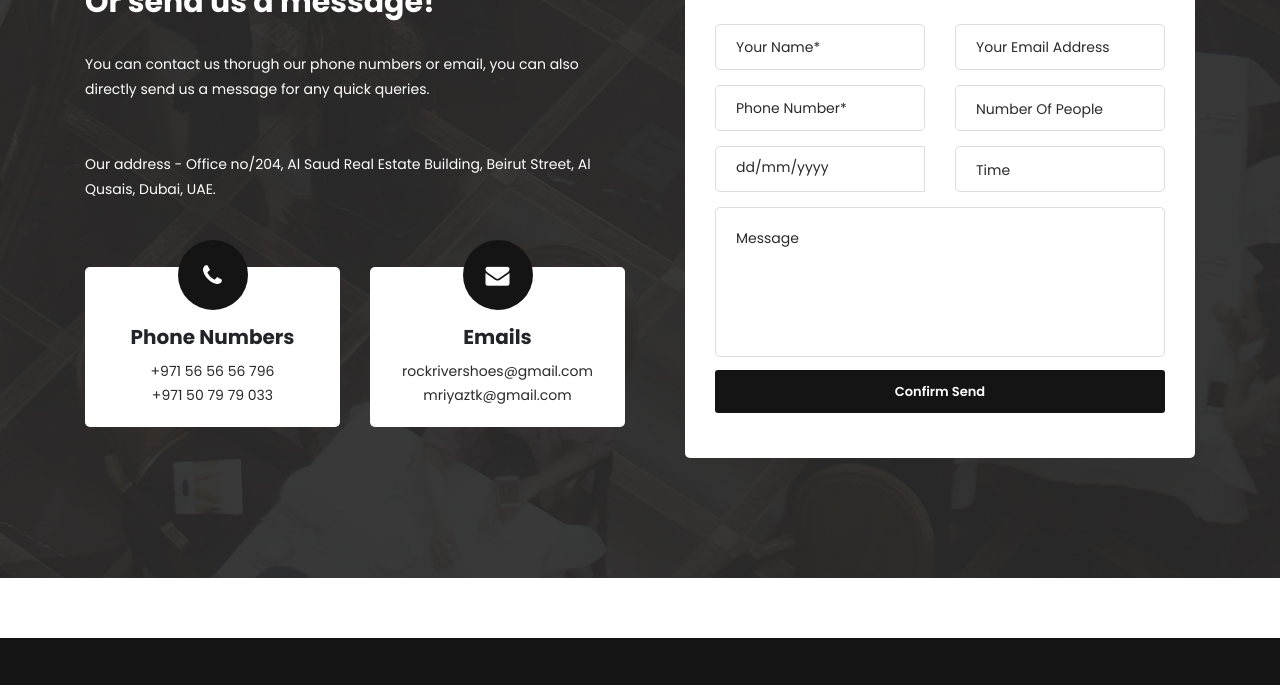
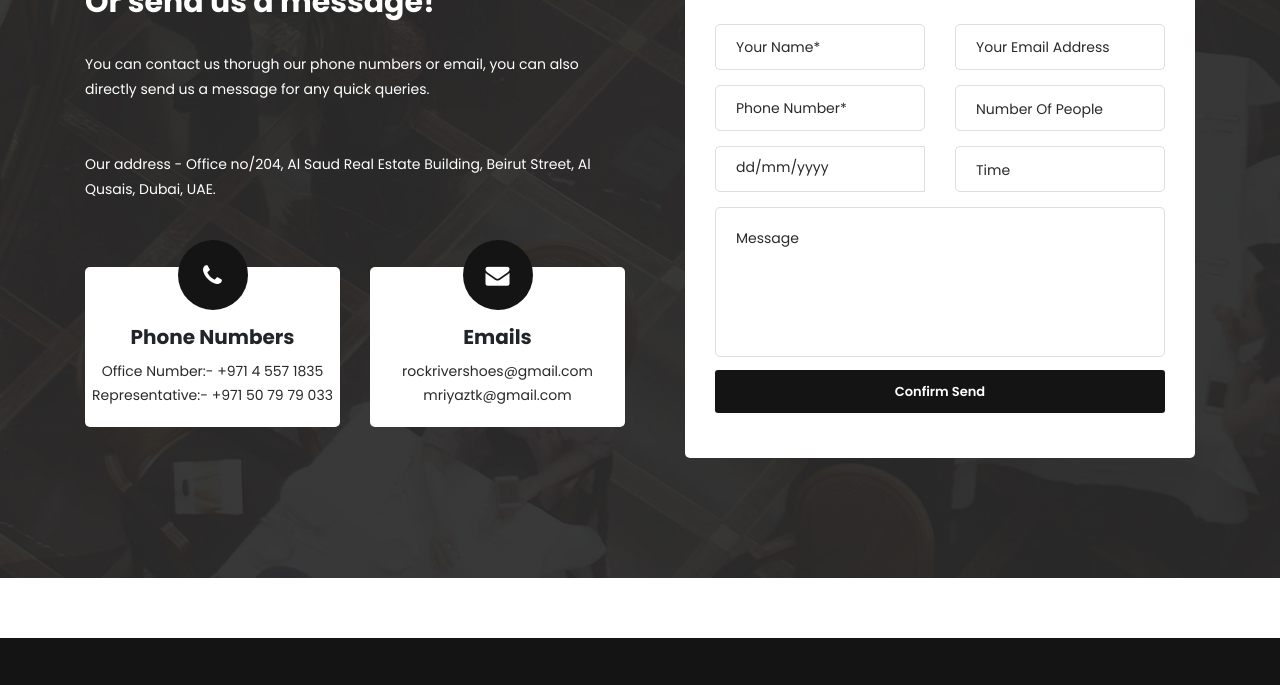
Before and after one commit to zxkiy/RockRiverShoesWebsite, a plain HTML site: page index.html in a window 1280 px wide. Shown: the part 3592-4277 px from the top of the page. Drawn offline with Linux system fonts and the light colour scheme.

Commit message:
Update index.html

```diff
--- a/index.html
+++ b/index.html
@@ -365,7 +365,7 @@ https://templatemo.com/tm-558-klassy-cafe
                                 <div class="phone">
                                     <i class="fa fa-phone"></i>
                                     <h4>Phone Numbers</h4>
-                                    <span><a href="#">+971 56 56 56 796</a><br><a href="#">+971 50 79 79 033</a></span>
+                                    <span><a href="#">Office Number:- +971 4 557 1835 </a><br><a href="#">Representative:- +971 50 79 79 033 </a></span>
                                 </div>
                             </div>
                             <div class="col-lg-6">
```
